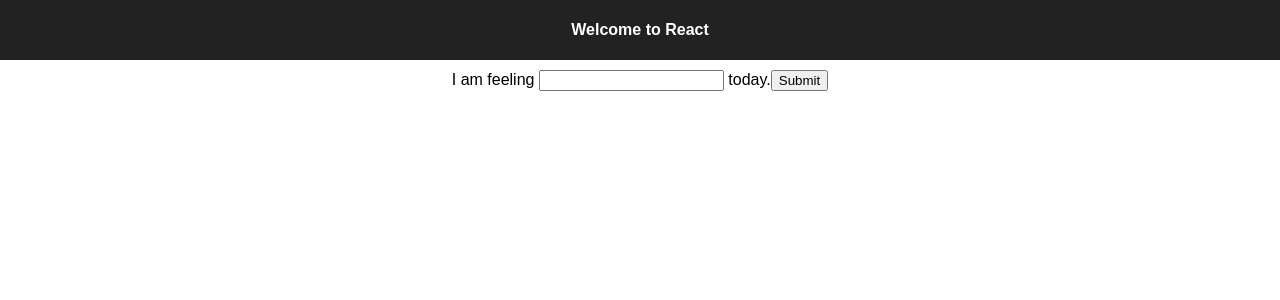
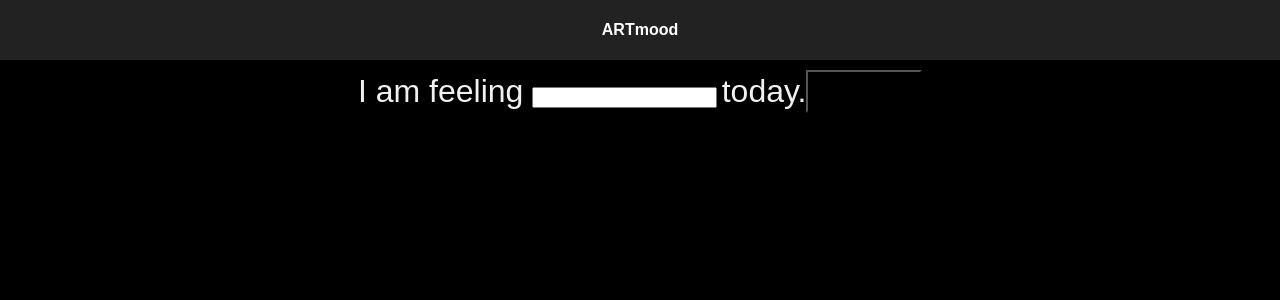
Before and after one commit to N7Layla/artmood, a React (Create React App) app: page / in a window 1280 px wide. Shown: the top 300 px of the page. Built offline with nearby package versions, Linux system fonts and the light colour scheme; no server answers.

Commit message:
form working

```diff
--- a/src/App.css
+++ b/src/App.css
@@ -1,3 +1,8 @@
+body {
+  background-color: #000000;
+  color: #f0f0f0;
+}
+
 .App {
   text-align: center;
 }
@@ -23,6 +28,15 @@
   font-size: large;
 }
 
+.form-text {
+  font-size: xx-large;
+}
+
+.form-input {
+  font-size: xx-large;
+  background-color: #000000;
+}
+
 @keyframes App-logo-spin {
   from { transform: rotate(0deg); }
   to { transform: rotate(360deg); }
--- a/src/App.js
+++ b/src/App.js
@@ -10,14 +10,14 @@ import {fetchArt} from './store/art'
 
 class App extends Component {
   componentWillMount() {
-    this.props.fetchArt()
+    //this.props.fetchArt()
   }
   render() {
     return (
     <Router history={history}>
       <div className="App">
         <header className="App-header">
-          <h1 className="App-title">Welcome to React</h1>
+          <h1 className="App-title">ARTmood</h1>
         </header>
           <Switch>
             <Route path="/art" component={Art} />
--- a/src/Art.js
+++ b/src/Art.js
@@ -4,20 +4,24 @@ import {connect} from 'react-redux'
 import {fetchArt} from './store/art'
 
 class Art extends Component {
-  componentWillMount() {
-    //this.props.fetchArt(this.props.mood)
-  }
   render() {
-  console.log("???", this.props.mood)
-    let art = this.props.art.records;
+    //let art = this.props.art.records;
     let piece = this.props.art.records ? this.props.art.records[0] : ''
     console.log("props???", this.props.art.records)
     return (
         <div className="App-intro">
-        { art ?
+        { piece ?
           <div>
+        <div>{piece.images ?
+          <div>
+          <img width="500px" alt={piece.title} src={piece.images[0].baseimageurl || piece.images[0].iiifbaseuri} />
         <div>{piece.title}</div>
-        <div>{piece.images[0] ? <img alt={piece.title} src={piece.images[0].baseimageurl} /> : ''}</div>
+        <div>{piece.people ? piece.people.filter(person => person.role === "Artist")[0].displayname : ''}</div>
+        <div>{piece.dated || piece.century} / {piece.culture} / {piece.technique}</div>
+        <div>{piece.creditline}</div>
+        <div>Harvard Art Museums | <a href={piece.url}>Read More</a></div>
+        </div>
+        : 'Apologies, try again.'}</div>
         </div>
            : <br />
         }
--- a/src/Form.js
+++ b/src/Form.js
@@ -7,20 +7,11 @@ import Art from './Art'
 class Form extends Component {
   constructor() {
     super()
-    this.state = {
-      mood: '',
-      submitted: false
-    }
     this.handleSubmit = this.handleSubmit.bind(this);
   }
 
   handleSubmit(evt) {
-    console.log(evt.target.mood.value)
-    this.setState = {
-      submitted: true,
-      mood: evt.target.mood.value
-    }
-    fetchArt(evt.target.mood.value)
+    this.props.fetchArt(evt.target.mood.value)
     evt.preventDefault();
   }
 
@@ -28,12 +19,10 @@ class Form extends Component {
     return(
       <div>
         <form onSubmit={this.handleSubmit}>
-          <label> I am feeling </label> <input name="mood" type="text" /> <label> today.</label>
-          <input type="submit" value="Submit" />
+          <label className="form-text"> I am feeling </label> <input name="mood" type="text" /> <label className="form-text"> today.</label>
+          <input className="form-input" type="submit" value="Submit" />
         </form>
-        {this.state.submitted && (
-          <Redirect to={'/art'} />
-        )}
+        <Art />
       </div>
     )
   }
--- a/src/store/art.js
+++ b/src/store/art.js
@@ -9,7 +9,8 @@ const GET_ARTWORK = 'GET_ARTWORK';
 const getArtwork = art => ({type: GET_ARTWORK, art})
 
 export const fetchArt = (mood) => (dispatch) => {
-  axios.get(baseUrl + `&keyword=${mood}&sort=random&size=1&` + key)
+  console.log("mood=", mood)
+  axios.get(baseUrl + `&keyword=${mood}&sort=random&hasimage=1&size=1&` + key)
   .then(res => dispatch(getArtwork(res.data)))
   .catch(err => console.error(err))
 }
```
